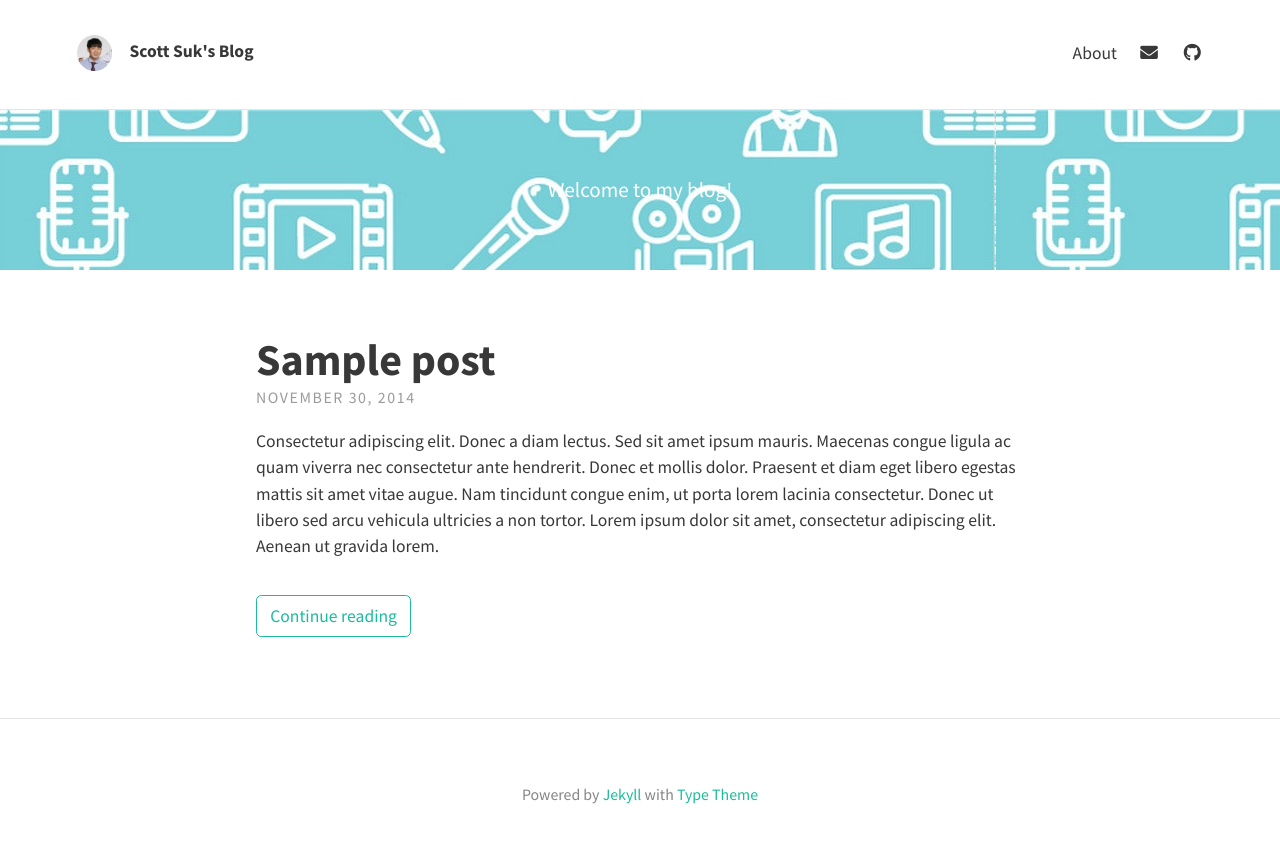
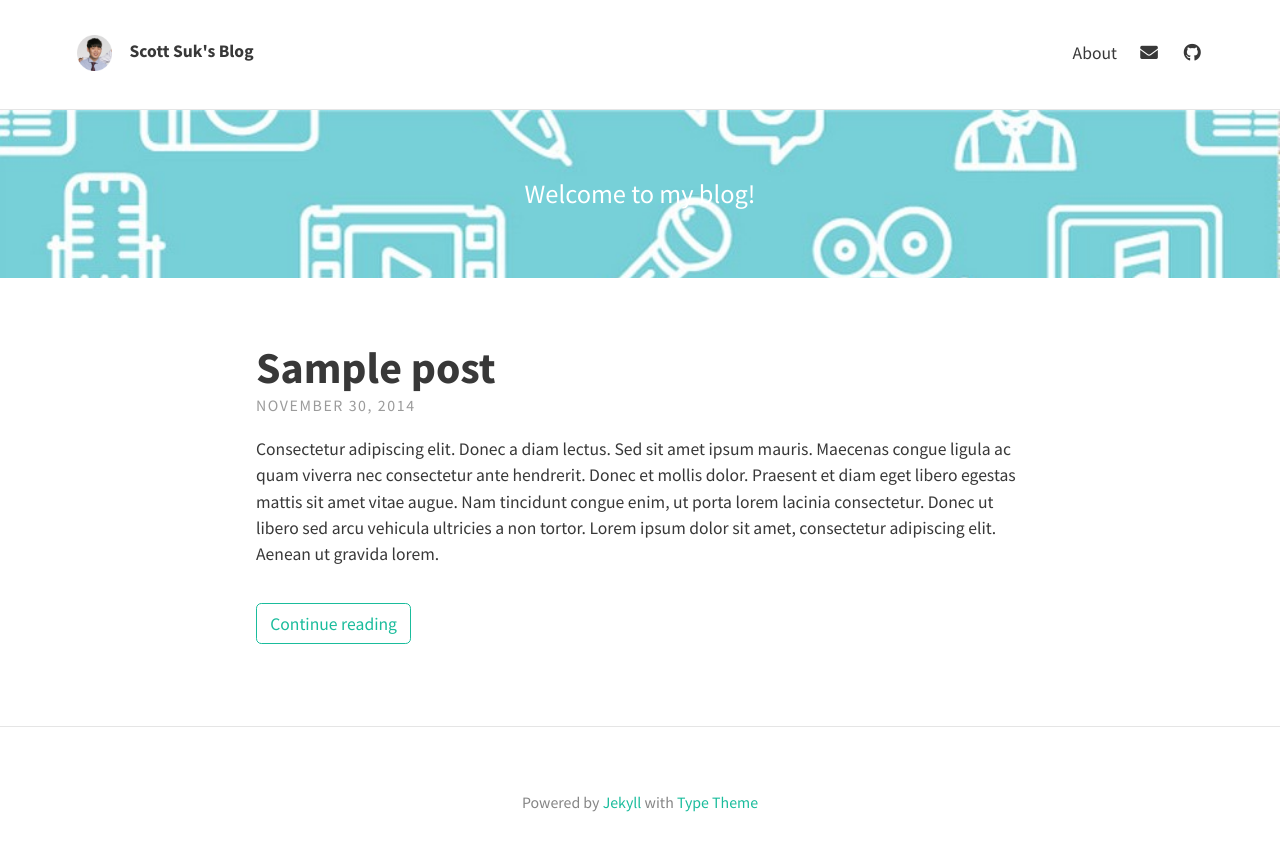
Before and after one commit to scottsuk0306/scottsuk0306.github.io, a Jekyll site: the page built from index.html, in a window 1280 px wide. Shown: the top 851 px of the page. Built offline with Jekyll 4.4.1, drawn with Linux system fonts in a browser that asks for light colours; nearby versions of some CDN libraries; the list of posts is cut into pages by our own code.

Commit message:
Change font style

```diff
--- a/_sass/layouts/_index.scss
+++ b/_sass/layouts/_index.scss
@@ -4,8 +4,9 @@
   display: inline-block;
   width: 100%;
   background-color:$header-desc-background-color;
-  background-size: auto; // cover
-  font-size: 1.2em;
+  background-size: cover;
+  font-style: Georgia;
+  font-size: 1.5em;
   text-align: center;
   color: $header-desc-text-color;
 }
```
